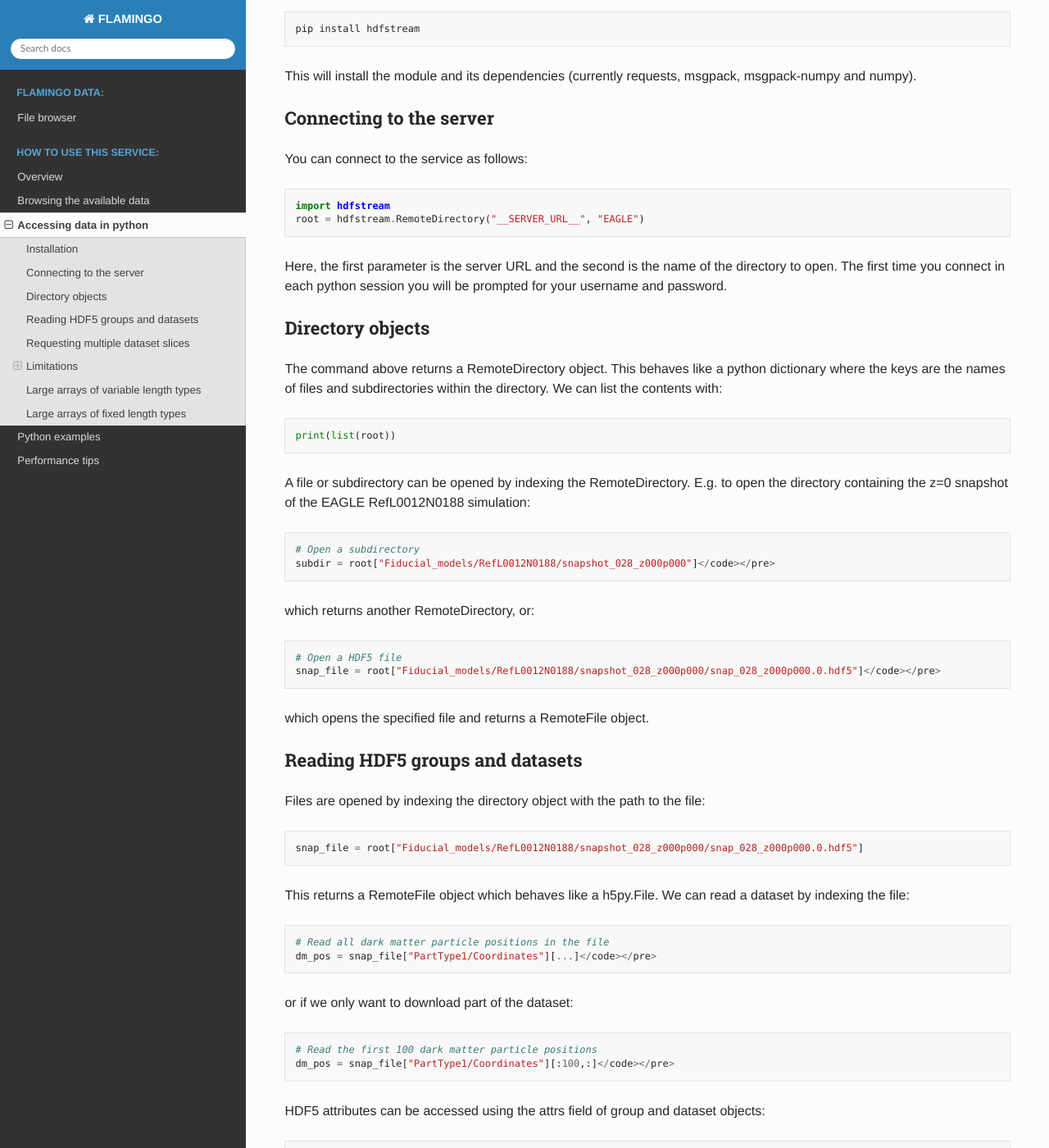
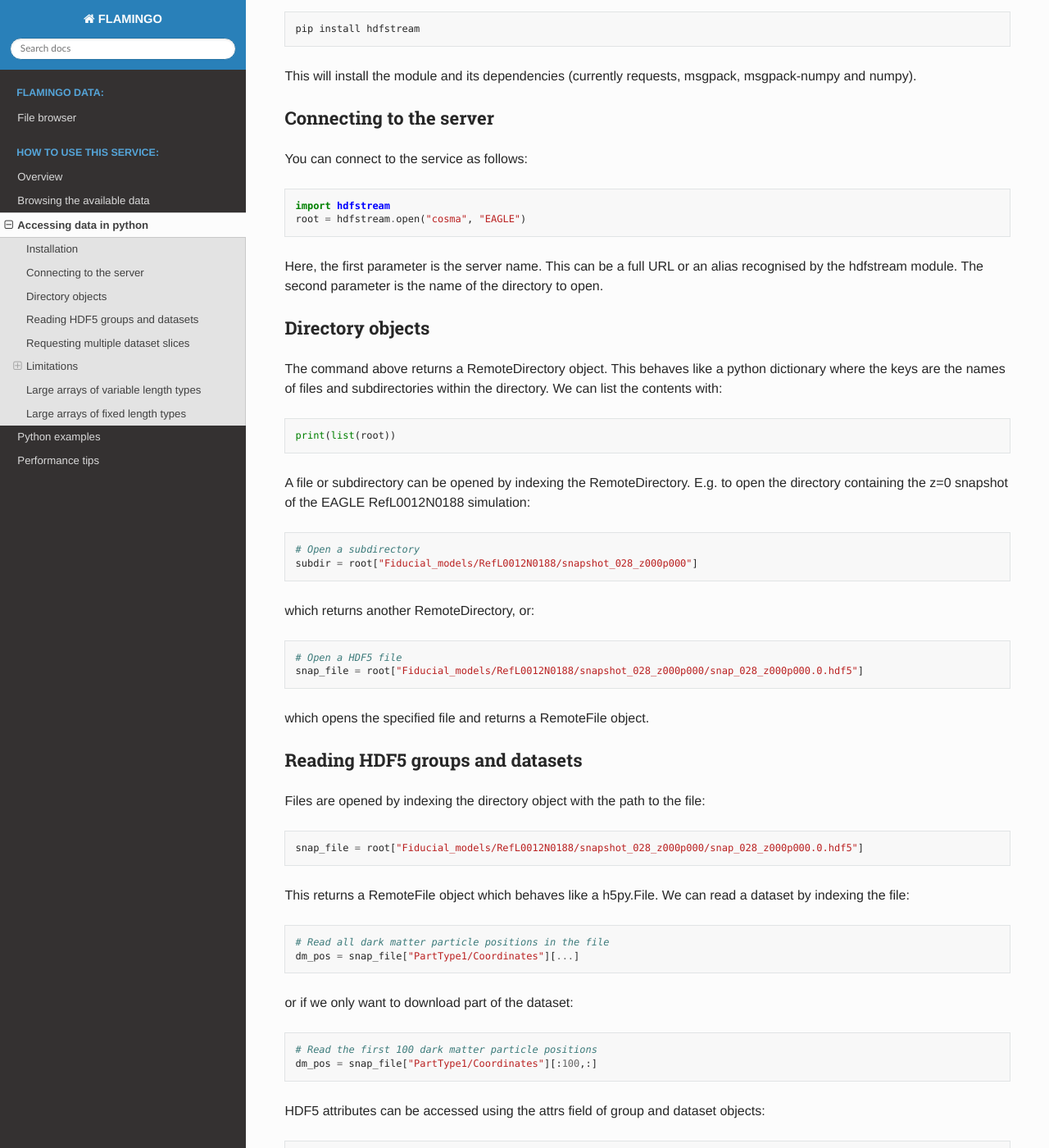
Before and after one commit to jchelly/flamingo-docs, a Sphinx documentation site: the page built from source/python_module.rst, in a window 1280 px wide and 1400 px high, scrolled down 287 px. Shown: the whole window at 82% size. Built offline with Sphinx 7.4.7 and the Read the Docs theme 3.1.0, drawn with Linux system fonts in a browser that asks for light colours; nearby versions of some CDN libraries; some of the changed text lies outside the part shown.

Commit message:
Fix various broken links

```diff
--- a/source/overview.rst
+++ b/source/overview.rst
@@ -11,9 +11,9 @@
     streaming in `messagepack <https://msgpack.org/index.html>`__
     format
 
-A `python client module <viewer?page=python_module>`__ which
-implements a similar interface to h5py is provided. This can be used
-to `download dataset slices as numpy arrays <viewer?page=python_examples>`__,
+A :doc:`python client module <python_module>` which implements a similar
+interface to h5py is provided. This can be used to
+:doc:`download dataset slices as numpy arrays <python_examples>`,
 for example.
 
 The web interface can be used to browse the available files and their
--- a/source/performance.rst
+++ b/source/performance.rst
@@ -19,7 +19,7 @@
 If you need to read multiple slices from one dataset, it is much
 more efficient to download them all in a single request than to
 make multiple requests in a loop. See
-the `python module documentation <viewer?page=python_module>`__ and
+the :doc:`python module documentation <python_module>` and
 `API description <viewer?page=api_description>`__ for details.
 
 Parallel requests for HDF5 data
--- a/source/python_module.rst
+++ b/source/python_module.rst
@@ -20,11 +20,11 @@
 You can connect to the service as follows::
 
     import hdfstream
-    root = hdfstream.RemoteDirectory("__SERVER_URL__", "EAGLE")
+    root = hdfstream.open("cosma", "EAGLE")
 
-Here, the first parameter is the server URL and the second is the name of the
-directory to open. The first time you connect in each python session you will
-be prompted for your username and password.
+Here, the first parameter is the server name. This can be a full URL or an
+alias recognised by the hdfstream module. The second parameter is the name of
+the directory to open.
 
 Directory objects
 -----------------
@@ -40,12 +40,12 @@
 snapshot of the EAGLE RefL0012N0188 simulation::
 
     # Open a subdirectory
-    subdir = root["Fiducial_models/RefL0012N0188/snapshot_028_z000p000"]</code></pre>
+    subdir = root["Fiducial_models/RefL0012N0188/snapshot_028_z000p000"]
 
 which returns another RemoteDirectory, or::
 
     # Open a HDF5 file
-    snap_file = root["Fiducial_models/RefL0012N0188/snapshot_028_z000p000/snap_028_z000p000.0.hdf5"]</code></pre>
+    snap_file = root["Fiducial_models/RefL0012N0188/snapshot_028_z000p000/snap_028_z000p000.0.hdf5"]
 
 which opens the specified file and returns a RemoteFile object.
 
@@ -60,12 +60,12 @@
 We can read a dataset by indexing the file::
 
     # Read all dark matter particle positions in the file
-    dm_pos = snap_file["PartType1/Coordinates"][...]</code></pre>
+    dm_pos = snap_file["PartType1/Coordinates"][...]
 
 or if we only want to download part of the dataset::
 
     # Read the first 100 dark matter particle positions
-    dm_pos = snap_file["PartType1/Coordinates"][:100,:]</code></pre>
+    dm_pos = snap_file["PartType1/Coordinates"][:100,:]
 
 HDF5 attributes can be accessed using the attrs field of group and dataset objects::
 
@@ -73,7 +73,7 @@
 
 And we can list the contents of a group::
 
-    print(list(snap_file["PartType0"]))</code></pre>
+    print(list(snap_file["PartType0"]))
 
 Requesting multiple dataset slices
 ----------------------------------
@@ -93,7 +93,7 @@
     slices = []
     slices.append(np.s_[10:20,:])
     slices.append(np.s_[50:60,:])
-    data = dm_pos.request_slices(slices)</code></pre>
+    data = dm_pos.request_slices(slices)
 
 This would return the coordinates of particles 10 to 19 and 50 to 59 in a
 single array of shape (20,3). There are some restrictions on the slices:
--- a/source/web_interface.rst
+++ b/source/web_interface.rst
@@ -12,7 +12,7 @@
 clicking on the parent directory name in the path shown at the top
 of the page.
 
-`Example directory listing for an EAGLE snapshot <viewer/EAGLE/Fiducial_models/RefL0012N0188/snapshot_028_z000p000">`__
+`Example directory listing for an EAGLE snapshot <viewer.html?path=EAGLE/Fiducial_models/RefL0012N0188/snapshot_028_z000p000>`__
 
 Full file downloads
 -------------------
@@ -49,7 +49,7 @@
 with more than two dimensions are not supported. This page also shows
 how to open the file in python.
 
-`Example listing the contents of an EAGLE snapshot file <viewer/EAGLE/Fiducial_models/RefL0012N0188/snapshot_028_z000p000/snap_028_z000p000.0.hdf5">`__
+`Example listing the contents of an EAGLE snapshot file <viewer.html?path=EAGLE/Fiducial_models/RefL0012N0188/snapshot_028_z000p000/snap_028_z000p000.0.hdf5>`__
 
 Opening files with many datasets can take a moment, especially if the file
 system hosting the data is busy.
```
Also changed, not shown: source/python_examples.rst (+5 -3 lines).
